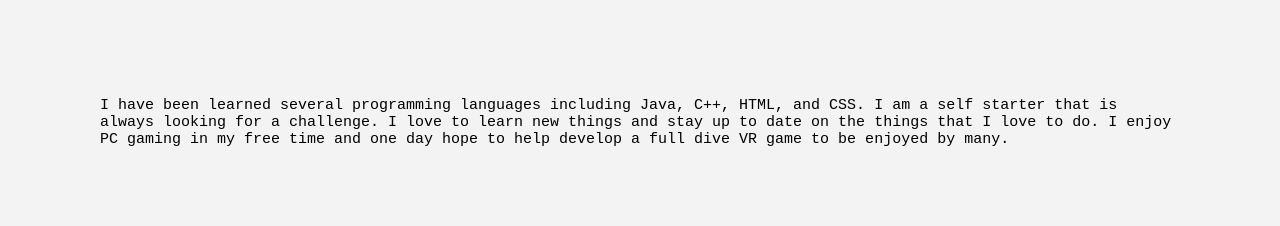
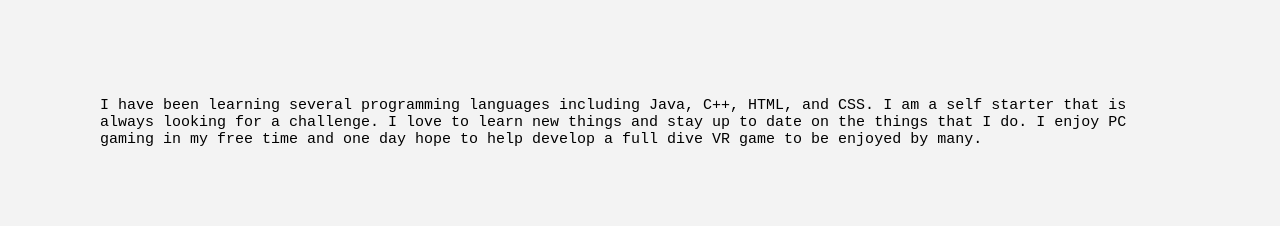
Before and after one commit to eshumway1045/Personal-Portfolio, a plain HTML site: page index.html in a window 1280 px wide. Shown: the part 176-402 px from the top of the page. Drawn offline with Linux system fonts and the light colour scheme.

Commit message:
alterations to html about me

```diff
--- a/index.html
+++ b/index.html
@@ -39,9 +39,9 @@
 
 
         <article class="flex-row">
-            I have been learned several programming languages including Java, C++, HTML, and CSS. I am a self starter
+            I have been learning several programming languages including Java, C++, HTML, and CSS. I am a self starter
             that is always looking for a
-            challenge. I love to learn new things and stay up to date on the things that I love to do. I enjoy PC gaming
+            challenge. I love to learn new things and stay up to date on the things that I do. I enjoy PC gaming
             in my free time and one day hope to
             help develop a full dive VR game to be enjoyed by many.
         </article>
```
